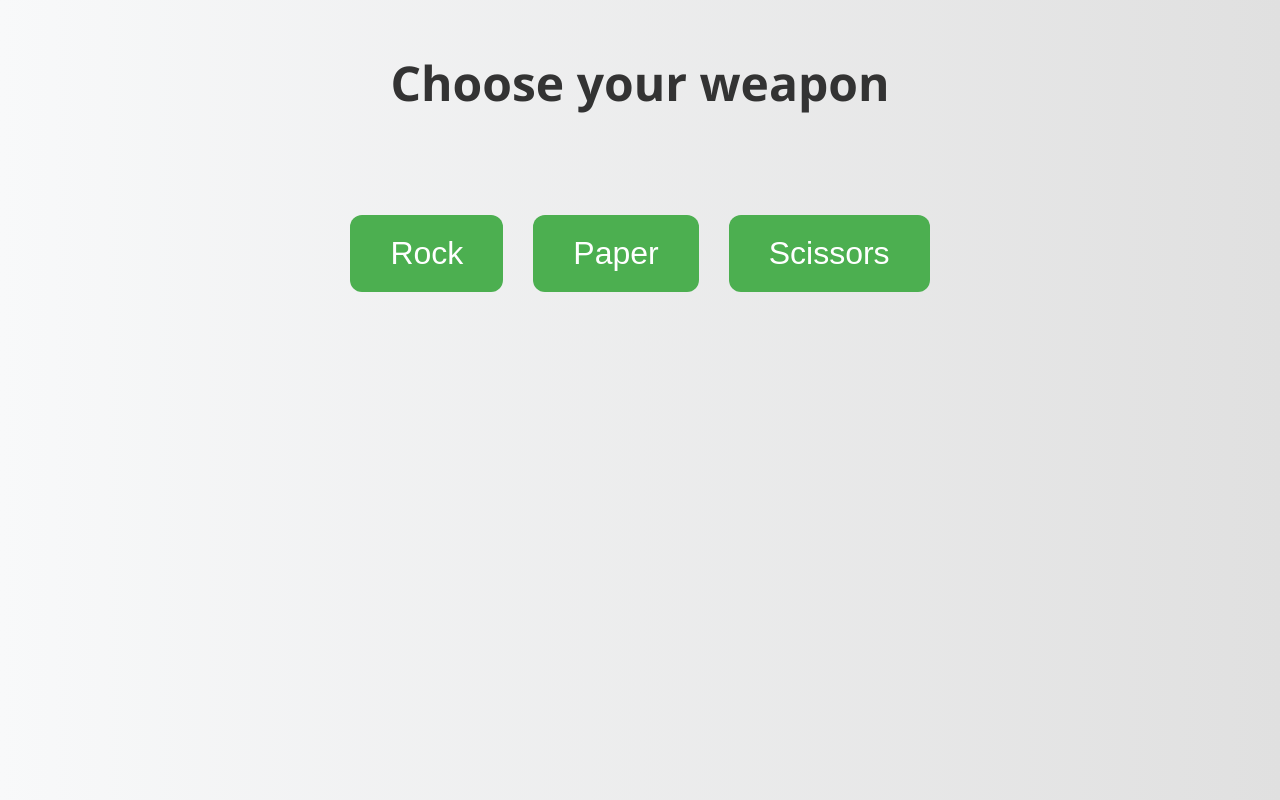
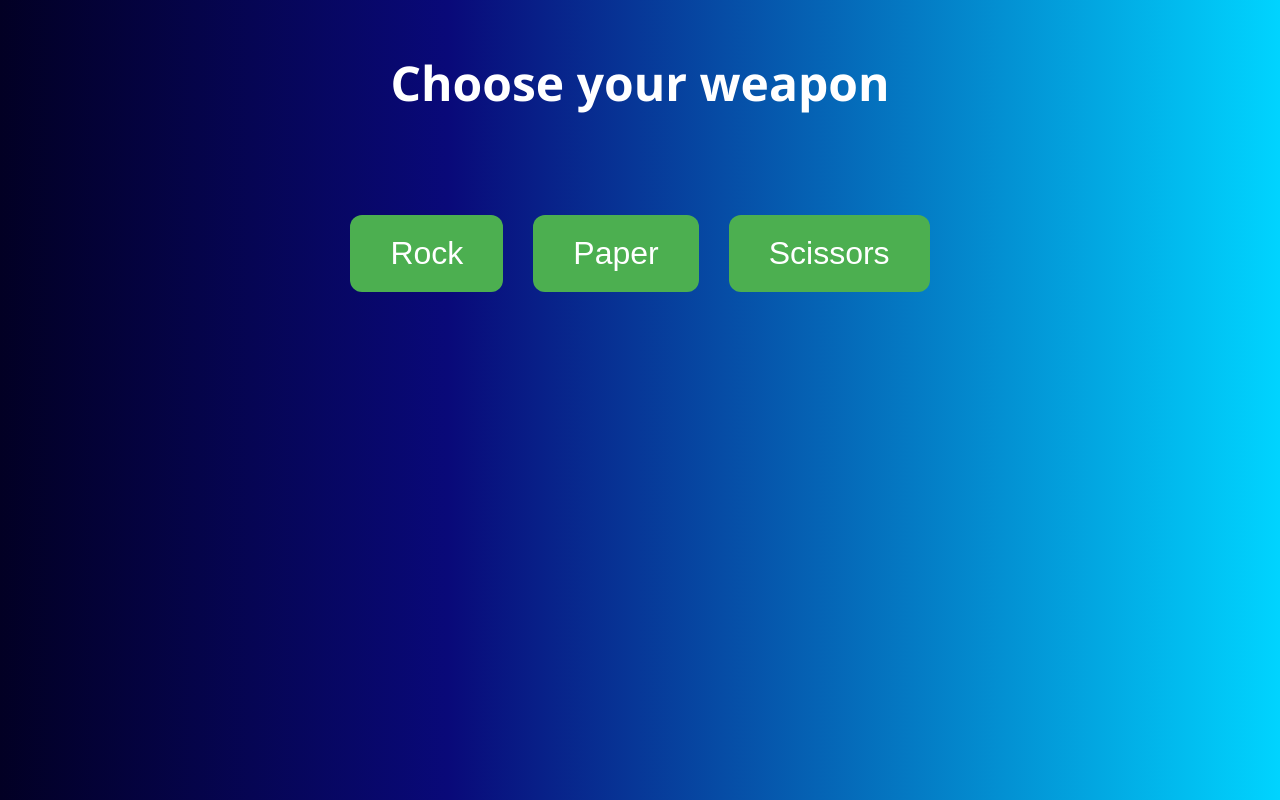
Before and after one commit to ogvaibhav01/Rock_paper_scissors, a plain HTML site: page index.html in a window 1280 px wide. Drawn offline with Linux system fonts and the light colour scheme.

Commit message:
changed background

```diff
--- a/style.css
+++ b/style.css
@@ -1,6 +1,7 @@
 body {
   font-family: 'Segoe UI', sans-serif;
-  background: linear-gradient(to right, #f8f9fa, #e0e0e0);
+  background: #020024;
+  background: linear-gradient(90deg,rgba(2, 0, 36, 1) 0%, rgba(9, 9, 121, 1) 35%, rgba(0, 212, 255, 1) 100%);
   text-align: center;
   margin: 0;
   padding: 0;
@@ -9,7 +10,7 @@ body {
 h1 {
   margin-top: 50px;
   font-size: 48px;
-  color: #333;
+  color: white;
 }
 
 .choices {
```
